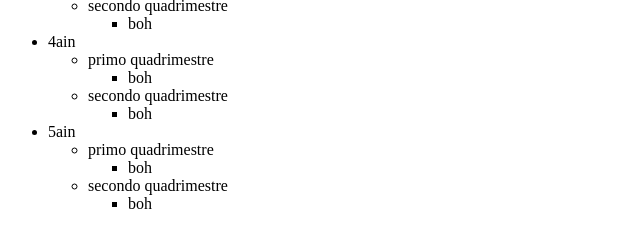
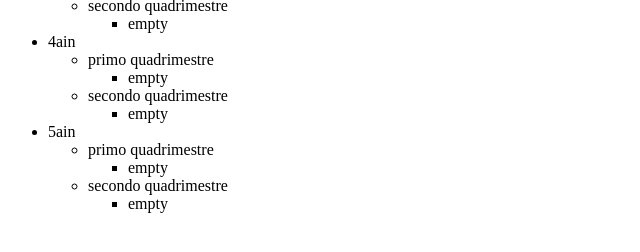
Before and after one commit to Leon-py/3ain_tabella, a plain HTML site: page index.html in a window 1280 px wide. Shown: the part 194-446 px from the top of the page, 0-640 px from the left. Drawn offline with Linux system fonts and the light colour scheme.

Commit message:
Update index.html portfolio
lil cosmetic change

```diff
--- a/index.html
+++ b/index.html
@@ -25,7 +25,7 @@
                 </li>
                 <li>secondo quadrimestre
                     <ul>
-                        <li>boh</li>
+                        <li>empty</li>
                     </ul>
                 </li>
             </ul>
@@ -34,12 +34,12 @@
             <ul>
                 <li>primo quadrimestre
                     <ul>
-                        <li>boh</li>
+                        <li>empty</li>
                     </ul>
                 </li>
                 <li>secondo quadrimestre
                     <ul>
-                        <li>boh</li>
+                        <li>empty</li>
                     </ul>
                 </li>
             </ul>
@@ -48,12 +48,12 @@
             <ul>
                 <li>primo quadrimestre
                     <ul>
-                        <li>boh</li>
+                        <li>empty</li>
                     </ul>
                 </li>
                 <li>secondo quadrimestre
                     <ul>
-                        <li>boh</li>
+                        <li>empty</li>
                     </ul>
                 </li>
             </ul>
```
